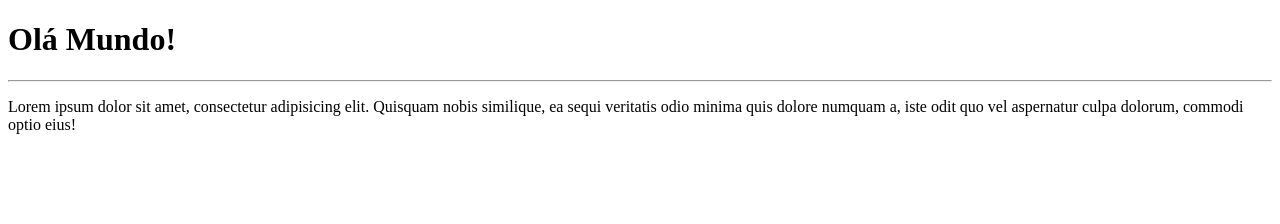
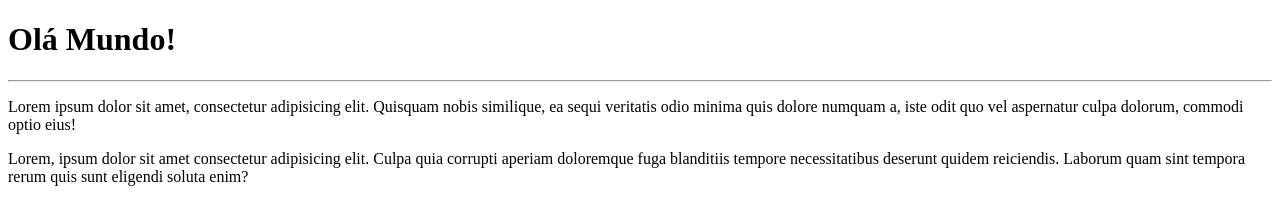
Before and after one commit to GustavoHoriquiri/Ola-Mundo, a plain HTML site: page site_exemplo/index.html in a window 1280 px wide. Drawn offline with Linux system fonts and the light colour scheme.

Commit message:
Adicionei mais um Lorem

```diff
--- a/site_exemplo/index.html
+++ b/site_exemplo/index.html
@@ -9,5 +9,6 @@
     <h1>Olá Mundo!</h1>
     <hr>
     <p>Lorem ipsum dolor sit amet, consectetur adipisicing elit. Quisquam nobis similique, ea sequi veritatis odio minima quis dolore numquam a, iste odit quo vel aspernatur culpa dolorum, commodi optio eius!</p>
+    <p>Lorem, ipsum dolor sit amet consectetur adipisicing elit. Culpa quia corrupti aperiam doloremque fuga blanditiis tempore necessitatibus deserunt quidem reiciendis. Laborum quam sint tempora rerum quis sunt eligendi soluta enim?</p>
 </body>
 </html>
```
